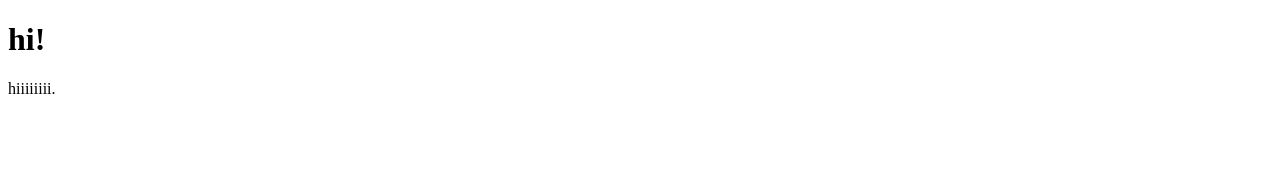
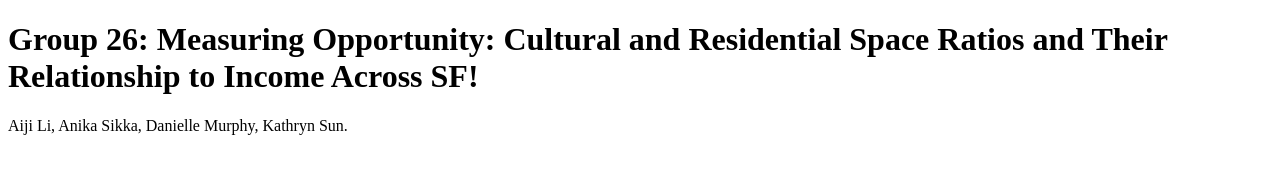
Before and after one commit to anikasikka/cyplan101_final, a plain HTML site: page index.html in a window 1280 px wide. Drawn offline with Linux system fonts and the light colour scheme.

Commit message:
title + authors

```diff
--- a/index.html
+++ b/index.html
@@ -7,8 +7,8 @@
 </head>
 <body>
 
-    <h1>hi!</h1>
-    <p>hiiiiiiii.</p>
+    <h1>Group 26: Measuring Opportunity: Cultural and Residential Space Ratios and Their Relationship to Income Across SF!</h1>
+    <p>Aiji Li, Anika Sikka, Danielle Murphy, Kathryn Sun.</p>
 
 </body>
 </html>
```
